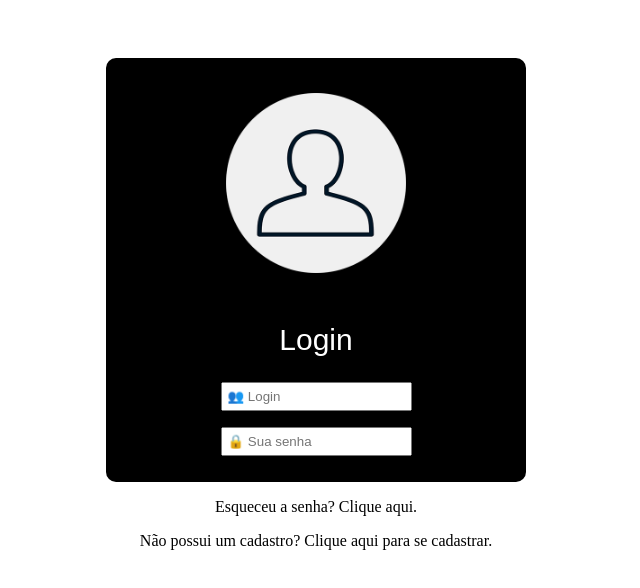
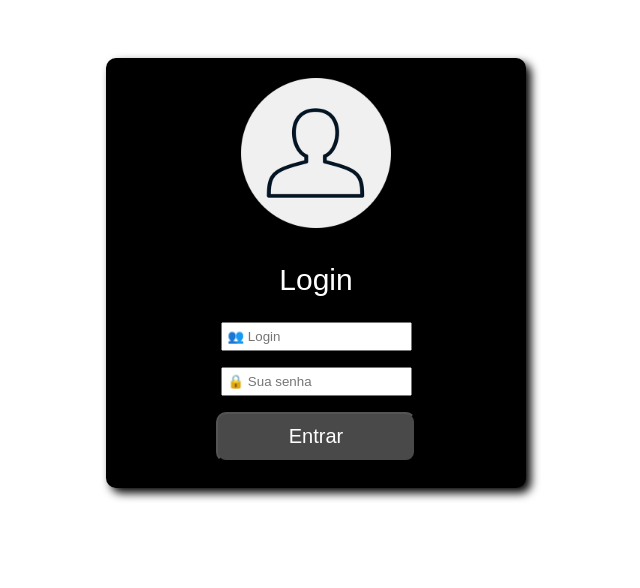
Before and after one commit to KauanaFort/Login-page, a plain HTML site: page index.html in a window 1280 px wide. Shown: the whole page, without its empty margins (324-964 px from the left). Drawn offline with Linux system fonts and the light colour scheme.

Commit message:
atualização temporária

```diff
--- a/estilo.css
+++ b/estilo.css
@@ -7,17 +7,27 @@ div {
     width: 400px;
     padding: 10px;
     border-radius: 10px;
+    box-shadow: 5px 5px 10px black;
 }
 img {
     display: block;
     margin: auto;
-    height: 180px;
-    padding: 25px;
+    height: 150px;
+    padding: 10px;
 }
 h1 {
     color: white;
     text-align: center;
     font: normal 30px Arial;
+}
+input#entrar {
+    color:hsl(0, 0%, 100%);
+    background-color: rgb(73, 73, 73);
+    width: 200px;
+    height: 50px;
+    border-radius: 10px;
+    font: normal 20px Arial ;
+
 }
 input {
     display: block;
@@ -26,4 +36,5 @@ input {
 }
 footer {
     text-align: center;
+    padding: 2px;
 }
--- a/index.html
+++ b/index.html
@@ -18,11 +18,11 @@
             <h1>Login</h1>
             <p><input type="email" name="Digite email" id="email" placeholder="&#x1F465 Login"></p>
             <p><input type="password" name="Digite senha" id="senha" placeholder="&#x1F512 Sua senha"></p>
+            <p><input type="button" value="Entrar" id="entrar"></p>
         </div>
     </section>
     <footer>
-        <p>Esqueceu a senha? Clique aqui.</p>
-        <p>Não possui um cadastro? Clique aqui para se cadastrar.</p>
+
     </footer>
 </body>
 </html>
--- /dev/null
+++ b/style.css
@@ -0,0 +1,18 @@
+body {
+    padding: 50px;
+}
+section {
+    background-color: black;
+    color: white;
+    width: 50%;
+    height: 500px;
+    border-radius: 5px 5px 10px;
+    margin: auto;
+    text-align: center;
+}
+div {
+    padding: 50px;
+}
+input {
+    padding: 10px;
+}
```
Also changed, not shown: indexcadastro.html (added, +29 -0 lines).
